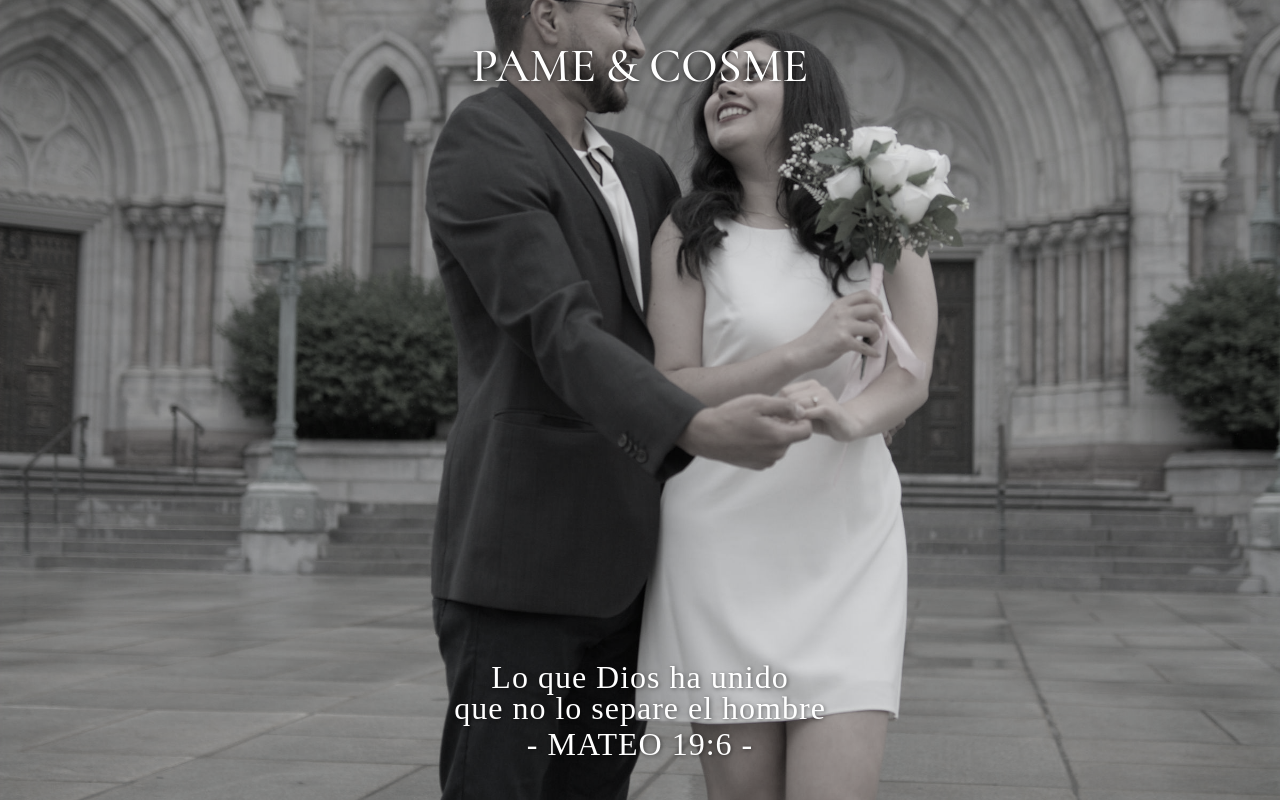
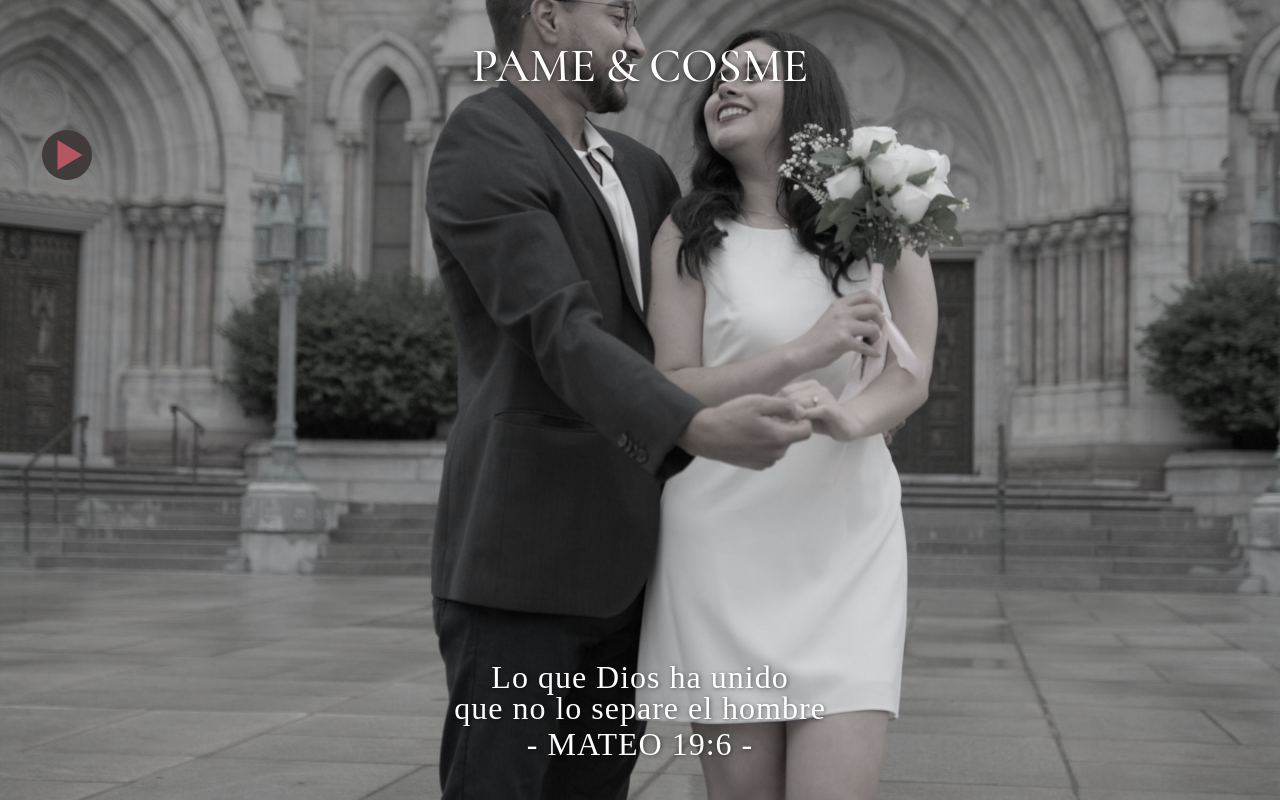
Before and after one commit to Pamefer/bodapamcos, a React (Create React App) app: page / in a window 1280 px wide. Built offline with nearby package versions, Linux system fonts and the light colour scheme; a web font is replaced by a local one.

Commit message:
finish music icon

```diff
--- a/src/App.css
+++ b/src/App.css
@@ -2,101 +2,37 @@
   text-align: center;
 }
 
-/* .App-logo {
-  height: 40vmin;
-  pointer-events: none;
-} */
-
-/* .background-principal {
-  position: relative;
-  width: 100%;
-  height: 100vh;
-  overflow: hidden;
+.audio-controls {
+  height: 50px;
+  left: 42px;
+  position: absolute;
+  top: 130px;
+  width: 50px;
+  background: #413b3b;
+  border-radius: 50%;
+  display: flex;
+  align-items: center;
 }
 
-.background-principal img {
+.buttonMusic {
+  width: 30px;
+  height: 30px;
+  fill: #b55663;
+  cursor: pointer;
+  transition: all 0.3s ease;
   width: 100%;
-  height: 100%;
-  object-fit: cover;
-  filter: grayscale(80%);
-  position: cover;
-  top: 0;
-  left: 0;
-  z-index: -1;
-}
-.welcome-principal {
-  position: relative;
-  display: flex;
-  flex-direction: column;
-  justify-content: space-between;
-  align-items: center;
-  height: 100vh;
-  color: white;
-  text-align: center;
-  padding: 2rem;
-  font-family: "Playfair Display", serif;
+  margin-left: 11px;
 }
 
-.welcome-principal > div:first-child p {
-  font-size: 3rem;
-  margin: 0.2rem;
-  font-weight: bold;
-  text-shadow: 1px 1px 4px rgba(0, 0, 0, 0.6);
+.buttonMusic:hover {
+  fill: #d98471; /* optional hover color */
 }
-
-.welcome-principal > div:last-child p {
-  font-size: 1.2rem;
-  margin: 0.3rem;
-  text-shadow: 1px 1px 3px rgba(0, 0, 0, 0.5);
-  letter-spacing: 1px;
-} */
-/* .background-principal {
-  position: absolute;
-  width: 100%;
-  height: 100vh;
-  overflow: hidden;
-  z-index: -1;
-}
-
-.background-principal img {
-  width: 100%;
-  height: 100%;
-  object-fit: cover;
-  filter: grayscale(80%);
-}
-
-.welcome-principal {
-  position: relative;
-  display: flex;
-  flex-direction: column;
-  justify-content: space-between;
-  align-items: center;
-  height: 100vh;
-  color: white;
-  text-align: center;
-  padding: 2rem;
-  font-family: "Playfair Display", serif;
-}
-
-.welcome-principal > div:first-child p {
-  font-size: 3rem;
-  margin: 0.2rem;
-  font-weight: bold;
-  text-shadow: 1px 1px 4px rgba(0, 0, 0, 0.6);
-}
-
-.welcome-principal > div:last-child p {
-  font-size: 1.2rem;
-  margin: 0.3rem;
-  text-shadow: 1px 1px 3px rgba(0, 0, 0, 0.5);
-  letter-spacing: 1px;
-} */
 .mea-culpa-regular {
   font-family: "Mea Culpa", cursive;
   font-weight: 400;
   font-style: normal;
 }
-.hero-section {
+.firstSection {
   position: relative;
   width: 100%;
   height: 100vh;
@@ -111,7 +47,6 @@
   box-sizing: border-box;
   text-align: center;
 }
-
 .background-image {
   position: absolute;
   top: 0;
@@ -124,13 +59,13 @@
 }
 
 /* Names styling (top) */
-.names {
+.namesContainer {
   display: flex;
   align-items: center;
   justify-content: center;
   width: 100%;
 }
-.names p {
+.namesContainer p {
   font-size: 3rem;
   font-weight: bold;
   margin: 0.3rem;
@@ -150,54 +85,16 @@
 }
 
 /* Quote styling (bottom) */
-.quote p {
+.quoteContainer p {
   font-size: 2rem;
   margin: 0.3rem;
   text-shadow: 1px 1px 4px rgba(0, 0, 0, 0.5);
   letter-spacing: 1px;
 }
 
-.quotep {
+.quotePhrase {
   font-family: "Monsieur La Doulaise", cursive;
   font-weight: 400;
   font-style: normal;
   line-height: 80%;
-
-  /* font-family: "Arizonia", cursive;
-  font-weight: 400;
-  font-style: normal; */
-
-  /* font-family: "Dancing Script", cursive;
-  font-optical-sizing: auto;
-  font-weight: 500;
-  font-style: normal; */
 }
-@media (prefers-reduced-motion: no-preference) {
-  /* .App-logo {
-    animation: App-logo-spin infinite 20s linear;
-  } */
-}
-
-/* .App-header {
-  background-color: #282c34;
-  min-height: 100vh;
-  display: flex;
-  flex-direction: column;
-  align-items: center;
-  justify-content: center;
-  font-size: calc(10px + 2vmin);
-  color: white;
-} */
-
-.App-link {
-  color: #61dafb;
-}
-
-@keyframes App-logo-spin {
-  from {
-    transform: rotate(0deg);
-  }
-  to {
-    transform: rotate(360deg);
-  }
-}
--- a/src/App.js
+++ b/src/App.js
@@ -1,53 +1,91 @@
 import { useEffect, useRef, useState } from 'react';
-
 import principalPic from './static/DSC_0817.jpg';
 import lapromesa from './static/lapromesa.mp3';
 import './App.css';
 
+const Pause = ({ onPlayerClick }) => {
+  return (
+    <svg className="buttonMusic" viewBox="0 0 60 60" onClick={onPlayerClick}>
+      <polygon points="0,0 15,0 15,60 0,60" />
+      <polygon points="25,0 40,0 40,60 25,60" />
+    </svg>
+  )
+}
 
-
+const Play = ({ onPlayerClick }) => {
+  return (
+    <svg className="buttonMusic" viewBox="0 0 60 60" onClick={onPlayerClick}>
+      <polygon points="0,0 50,30 0,60" />
+    </svg>
+  )
+}
 function App() {
   const audioRef = useRef(null);
+  const [isPlaying, setIsPlaying] = useState(false);
   const [hasInteracted, setHasInteracted] = useState(false);
 
+  // 🔁 Handles user interaction anywhere to auto-play
   useEffect(() => {
     const handleUserInteraction = () => {
       if (!hasInteracted && audioRef.current) {
-        audioRef.current.play().catch((err) => {
-          console.log('Autoplay failed:', err);
-        });
+        audioRef.current.play()
+          .then(() => setIsPlaying(true))
+          .catch(err => console.log('Autoplay blocked:', err));
         setHasInteracted(true);
-        // Remove event listener after first interaction
-        document.removeEventListener('click', handleUserInteraction);
       }
     };
 
+    // Listen for any click on the document
     document.addEventListener('click', handleUserInteraction);
 
     return () => {
       document.removeEventListener('click', handleUserInteraction);
     };
   }, [hasInteracted]);
+
+  const handlePlay = () => {
+    if (audioRef.current) {
+      audioRef.current.play()
+        .then(() => {
+          console.log("playing")
+          setIsPlaying(true);
+          setHasInteracted(true); // mark interaction so autoplay won't retry
+        })
+        .catch(err => console.log('Play failed:', err));
+    }
+  };
+
+  const handlePause = () => {
+    if (audioRef.current) {
+      audioRef.current.pause();
+      setIsPlaying(false);
+    }
+  };
+
   return (
     <div className="App">
-      <header className="App-header">
+      <header className="App-header"></header>
 
-      </header>
-      <audio ref={audioRef} loop className="framer-audio" preload="metadata" autoPlay>
-        <source src={lapromesa}></source>
+      <audio ref={audioRef} loop preload="metadata">
+        <source src={lapromesa} />
       </audio>
-      <div class="hero-section">
-        <img src={principalPic} alt="pameycos" class="background-image" />
 
-        <div class="names">
+      <div className="firstSection">
+        <img src={principalPic} alt="pameycos" className="background-image" />
+
+        <div className="audio-controls">
+          {isPlaying ? <Pause onPlayerClick={handlePause} /> : <Play onPlayerClick={handlePlay} />}
+        </div>
+
+        <div className="namesContainer">
           <p>PAME</p>
           <p>&</p>
           <p>COSME</p>
         </div>
 
-        <div class="quote">
-          <p class="quotep">Lo que Dios ha unido</p>
-          <p class="quotep">que no lo separe el hombre</p>
+        <div className="quoteContainer">
+          <p className="quotePhrase">Lo que Dios ha unido</p>
+          <p className="quotePhrase">que no lo separe el hombre</p>
           <p>- MATEO 19:6 -</p>
         </div>
       </div>
```
